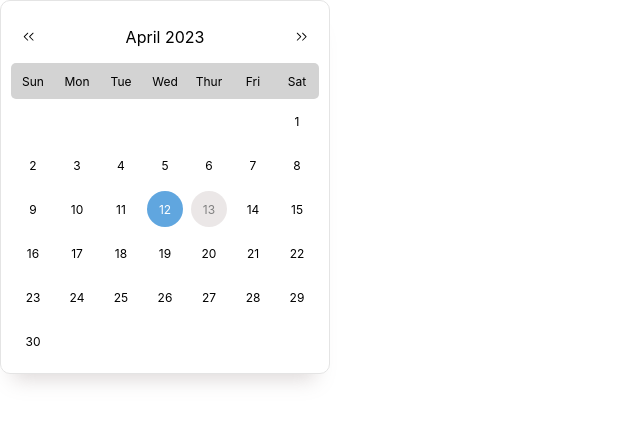
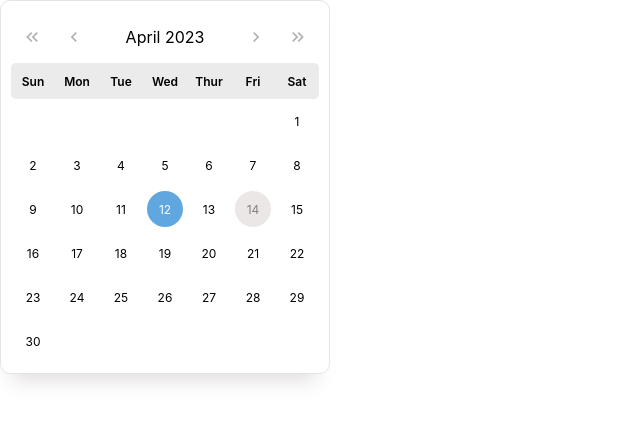
Before and after one commit to Timilehinn/react-simple-calender, a React (Create React App) app: page / in a window 1280 px wide. Shown: the top 422 px of the page, without its empty margins (0-640 px from the left). Built offline with nearby package versions, Linux system fonts and the light colour scheme.

Commit message:
disabled click when disabled day is current day

```diff
--- a/src/App.js
+++ b/src/App.js
@@ -1,7 +1,10 @@
+import { useState } from "react";
 import SimpleCalender from "./ReactSimpleCalender";
 
 export default function App(){
+
+  const [ selectedDates, setSelectedDates ] = useState([])
   return (
-    <SimpleCalender />
+    <SimpleCalender mode="single" selectedDates={selectedDates} setSelectedDates={setSelectedDates} disabled={['2023-04-14']} />
   )
 }
--- a/src/ReactSimpleCalender/index.css
+++ b/src/ReactSimpleCalender/index.css
@@ -19,9 +19,9 @@
 }
 
 .month_label_container {
-  background-color: lightgrey;
+  background-color: rgb(235, 235, 235);
   text-transform: capitalize;
-  font-weight: 400;
+  font-weight: 600;
   font-size: 14px;
   display: flex;
   flex-direction: row;
@@ -84,6 +84,7 @@
   border-radius: 50%;
   margin: 4px;
   font-size: 12px;
+  cursor: not-allowed;
 
 }
 
@@ -94,8 +95,10 @@
   display: flex;
   align-items: center;
   justify-content: center;
+  opacity: .3;
 }
 
 .arrow_btns:hover {
   cursor: pointer;
+  opacity: .8;
 }
--- a/src/ReactSimpleCalender/index.js
+++ b/src/ReactSimpleCalender/index.js
@@ -1,15 +1,25 @@
 import { useEffect, useState } from 'react';
 import './index.css';
 import moment from 'moment';
-import { RxDoubleArrowRight, RxDoubleArrowLeft } from 'react-icons/rx'
+import { RxDoubleArrowRight, RxDoubleArrowLeft } from 'react-icons/rx';
+import { MdKeyboardDoubleArrowRight, MdKeyboardDoubleArrowLeft, MdKeyboardArrowRight, MdKeyboardArrowLeft } from 'react-icons/md'
 
-
-function SimpleCalender() {
+/**
+ *
+ * @param disabled takes in an array of dates in format: 2023-4-13
+ * @returns blocks out specified dates
+ *
+ * @param selectedDates array
+ * @param setSelectedDates setStateAction
+ * @param mode <string> "single" | "multiple" defines how many dates can be selected
+ */
+function SimpleCalender({ disabled, selectedDates, setSelectedDates, mode }) {
 
   const [year, setYear] = useState(2023)
   const [month, setMonth] = useState(4)
-  const [selectedDates, setSelectedDates] = useState([])
-  const disabled = ["2023-4-13"]
+  const [isHover, setIsHover] = useState(false)
+  // const [selectedDates, setSelectedDates] = useState([])
+  // const disabled = ["2023-4-13"]
 
   let currentDate = moment(new Date()).format("YYYY-MM-DD");
 
@@ -48,7 +58,21 @@ function SimpleCalender() {
     }
   }
 
+
+  function prevYear() {
+    setYear(year - 1)
+  }
+
+  function nextYear() {
+    setYear(year + 1)
+  }
+
+
   function selectedDate(d) {
+    if (mode == "single") {
+      setSelectedDates([d])
+    }
+    if (mode == 'multiple') {
       const isSelected = selectedDates.find(date => date == d)
       if (isSelected) {
         var filteredDates = selectedDates.filter(date => date !== d)
@@ -58,6 +82,8 @@ function SimpleCalender() {
           return [...prev, d]
         })
       }
+    }
+
   }
 
   function isSelected(d) {
@@ -76,16 +102,28 @@ function SimpleCalender() {
   let calenderTitle = moment(new Date(`${year}-${month}-${new Date().getDate()}`)).format("MMMM YYYY");
 
 
+
   return (
     <div className="container">
       <div className='header'>
-          <button className="arrow_btns" onClick={() => prevMonth()}>
-            <RxDoubleArrowLeft />
+        <div style={{ display: 'flex', flexDirection: 'row', alignItems: 'center' }}>
+          <button className="arrow_btns" onClick={() => prevYear()}>
+            <MdKeyboardDoubleArrowLeft size={20} />
           </button>
+          <button onClick={() => prevMonth()} className="arrow_btns">
+            <MdKeyboardArrowLeft size={20} />
+          </button>
+        </div>
         <p>{calenderTitle}</p>
-          <button className="arrow_btns" onClick={() => nextMonth()}>
-            <RxDoubleArrowRight />
+        <div style={{ display: 'flex', flexDirection: 'row', alignItems: 'center' }}>
+          <button onClick={() => nextMonth()} className="arrow_btns">
+            <MdKeyboardArrowRight size={20} />
           </button>
+          <button className="arrow_btns" onClick={() => nextYear()}>
+            <MdKeyboardDoubleArrowRight size={20} />
+          </button>
+        </div>
+
       </div>
       <div className='month_label_container'>
         {months.map((month, i) => (
@@ -99,19 +137,25 @@ function SimpleCalender() {
         ))}
         {daysArray.map((day, i) => (
           <div key={i}>
-              {isCurrentDate(`${year}-${month.toString().length == 1 ? "0" + month : month}-${day.number.toString().length === 1 ? "0" + day.number : day.number}`) && (
-                <div className='grid_current_date' style = {{ ...centerStyle }}>{day.number}</div>
+            {!isDisabled(`${year}-${month.toString().length == 1 ? "0" + month : month}-${day.number}`) && isCurrentDate(`${year}-${month.toString().length == 1 ? "0" + month : month}-${day.number.toString().length === 1 ? "0" + day.number : day.number}`) && (
+              <div onClick={() => isDisabled(`${year}-${month.toString().length == 1 ? "0" + month : month}-${day.number}`) ? null : selectedDate(`${year}-${month}-${day.number}`)} className='grid_current_date' style={{ ...centerStyle, backgroundColor: isSelected(`${year}-${month}-${day.number}`) ? "black" : 'rgb(96, 166, 223)', }}>{day.number}</div>
             )}
-              {isDisabled(`${year}-${month}-${day.number}`) && (
-                <div onClick={() => selectedDate(`${year}-${month}-${day.number}`)} className="grid_disabled" style={{ ...centerStyle }}>{day.number}</div>
+            {isDisabled(`${year}-${month.toString().length == 1 ? "0" + month : month}-${day.number}`) && (
+              <div className="grid_disabled" style={{ ...centerStyle }}>{day.number}</div>
             )}
-              {!isCurrentDate(`${year}-${month.toString().length == 1 ? "0" + month : month}-${day.number.toString().length === 1 ? "0" + day.number : day.number}`) && !isDisabled(`${year}-${month}-${day.number}`) && (
+            {!isCurrentDate(`${year}-${month.toString().length == 1 ? "0" + month : month}-${day.number.toString().length === 1 ? "0" + day.number : day.number}`) && !isDisabled(`${year}-${month.toString().length == 1 ? "0" + month : month}-${day.number}`) && (
               <div onClick={() => selectedDate(`${year}-${month}-${day.number}`)}
+                onMouseOver={() => {
+                  setIsHover(true)
+                }}
+                onMouseLeave={() => {
+                  setIsHover(false)
+                }}
                 style={{
                   backgroundColor: isSelected(`${year}-${month}-${day.number}`) ? "black" : 'white',
                   color: !isSelected(`${year}-${month}-${day.number}`) ? "black" : 'white',
                   ...centerStyle
-                }}  className="grid">{day.number}</div>
+                }} className="grid">{day.number}</div>
             )}
           </div>
         ))}
```
Lines whose indentation alone changed are shown as unchanged.
